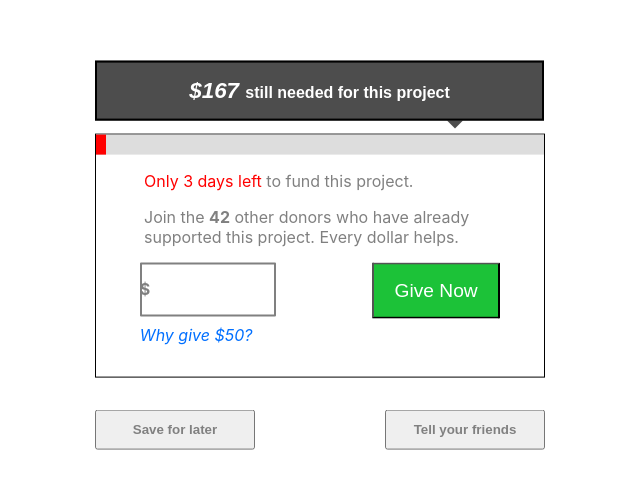
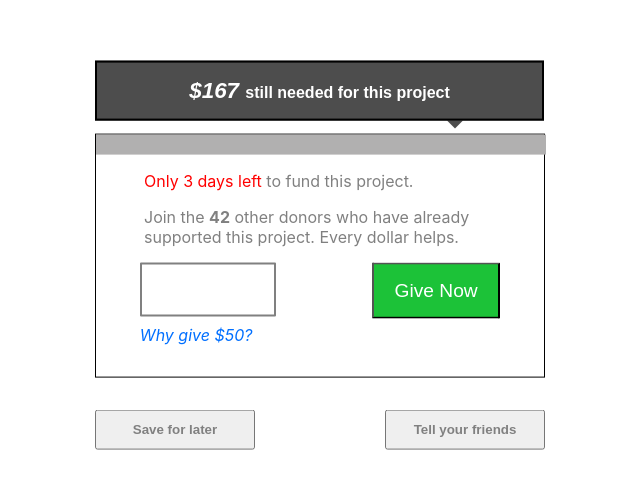
Before and after one commit to stanciuradu/donation-widget, a React (Create React App) app: page / in a window 1280 px wide. Shown: the part 141-630 px from the top of the page, without its empty margins (320-960 px from the left). Built offline with nearby package versions, Linux system fonts and the light colour scheme.

Commit message:
Implement ProgressBar

```diff
--- a/package.json
+++ b/package.json
@@ -9,6 +9,7 @@
     "react": "^17.0.2",
     "react-dom": "^17.0.2",
     "react-scripts": "4.0.3",
+    "styled-components": "^5.3.1",
     "web-vitals": "^1.1.2"
   },
   "scripts": {
--- a/src/components/Main/Main.css
+++ b/src/components/Main/Main.css
@@ -61,15 +61,3 @@
   margin-bottom: 2rem;
   margin-top: 0.5rem;
 }
-.main .progress-price {
-  width: 100%;
-  height: 20px;
-  position: relative;
-  background-color: #ddd;
-}
-.main .bar-progress {
-  background-color: red;
-  width: 10px;
-  height: 20px;
-  position: absolute;
-}
--- a/src/components/Main/Main.jsx
+++ b/src/components/Main/Main.jsx
@@ -1,5 +1,6 @@
 import React, { Component } from "react";
 import "../../components/Main/Main.css";
+import { ProgressPriceContainer, BarProgress } from "./ProgressBarStyles";
 
 export class Main extends Component {
   constructor() {
@@ -7,32 +8,34 @@ export class Main extends Component {
     this.state = {
       // initial, campul pentru introducerea pretului este necompletat, el este gol
       price: "",
+      // initial procentele de progres sunt 0
+      percentage: 0,
     };
   }
   handleUpdatePrice(event) {
     const newPrice = event.target.value;
     this.setState({ price: newPrice });
   }
-  handleMoveProgress(event) {
+  handleUpdateProgress(event) {
     // prevenirea compoetamentului default a formularului
     event.preventDefault();
-    // let price = 0;
-    // const interval = setInterval(Progress(), 10);
-    // function Progress() {
-    //   if (price === 0) {
-    //     clearInterval(interval);
-    //   } else {
-    //     price++;
-    //     // props.elem.style.width = width + '%';
-    //   }
-    // }
+    // resetarea state-ului initial al barei de progres cu 10 procente la submiterea fomularului
+    if (this.state.price === 0) {
+      return this.state.percentage === 0;
+    } else if (this.state.price !== 0) {
+      this.setState({
+        // am folosit biblioteca Math.cbrt->deoarce m-am gandit ca rata de progres sa creasca exponential cu pretul introdus de utilizator
+        percentage: this.state.percentage + Math.cbrt(this.state.price),
+      });
+    }
   }
   render() {
     return (
       <div className="main">
-        <div className="progress-price">
-          <div className="bar-progress"></div>
-        </div>
+        <ProgressPriceContainer>
+          {/* pasez state-ul initial ca props, pentru a fi ulterior preluate */}
+          <BarProgress percentage={this.state.percentage}></BarProgress>
+        </ProgressPriceContainer>
         <p className="paragraf-main">
           Only 3 days left{" "}
           <span className="span-main">to fund this project.</span>
@@ -43,10 +46,10 @@ export class Main extends Component {
             have already supported this project. Every dollar helps.
           </p>
         </article>
-        <form onSubmit={(event) => this.handleMoveProgress(event)}>
+        <form onSubmit={(event) => this.handleUpdateProgress(event)}>
           <div className="price-field">
             <label htmlFor="price" className="label-price">
-              $
+              {/* $ */}
             </label>
             <input
               type="text"
--- /dev/null
+++ b/src/components/Main/ProgressBarStyles.jsx
@@ -0,0 +1,13 @@
+import styled from "styled-components";
+export const ProgressPriceContainer = styled.div`
+  width: 450px;
+  height: 20px;
+  position: relative;
+  background-color: #b1b0b0;
+`;
+
+export const BarProgress = styled.div`
+  width: ${(props) => props.percentage}%;
+  height: 100%;
+  background-color: red;
+`;
```
Also changed, not shown: 1 other file (tests, documents, lock files or other folders).
